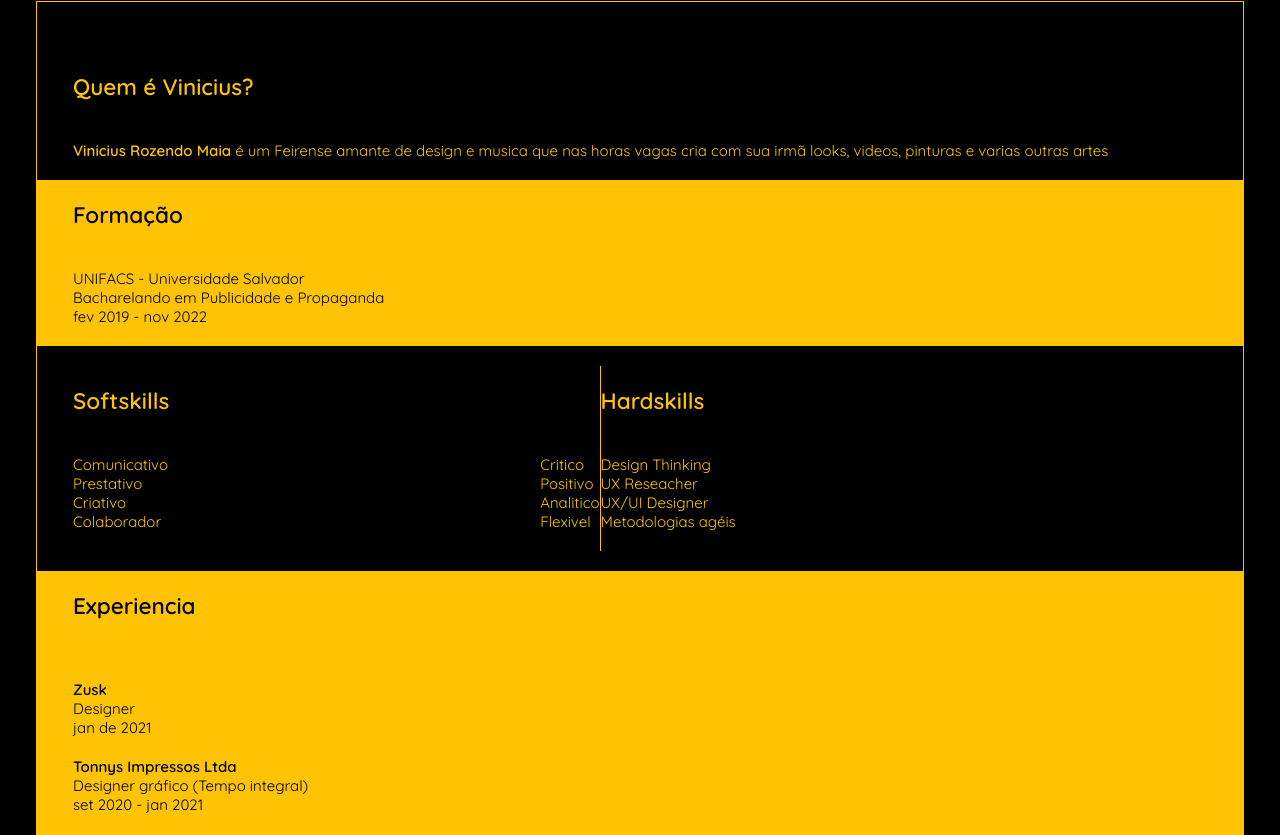
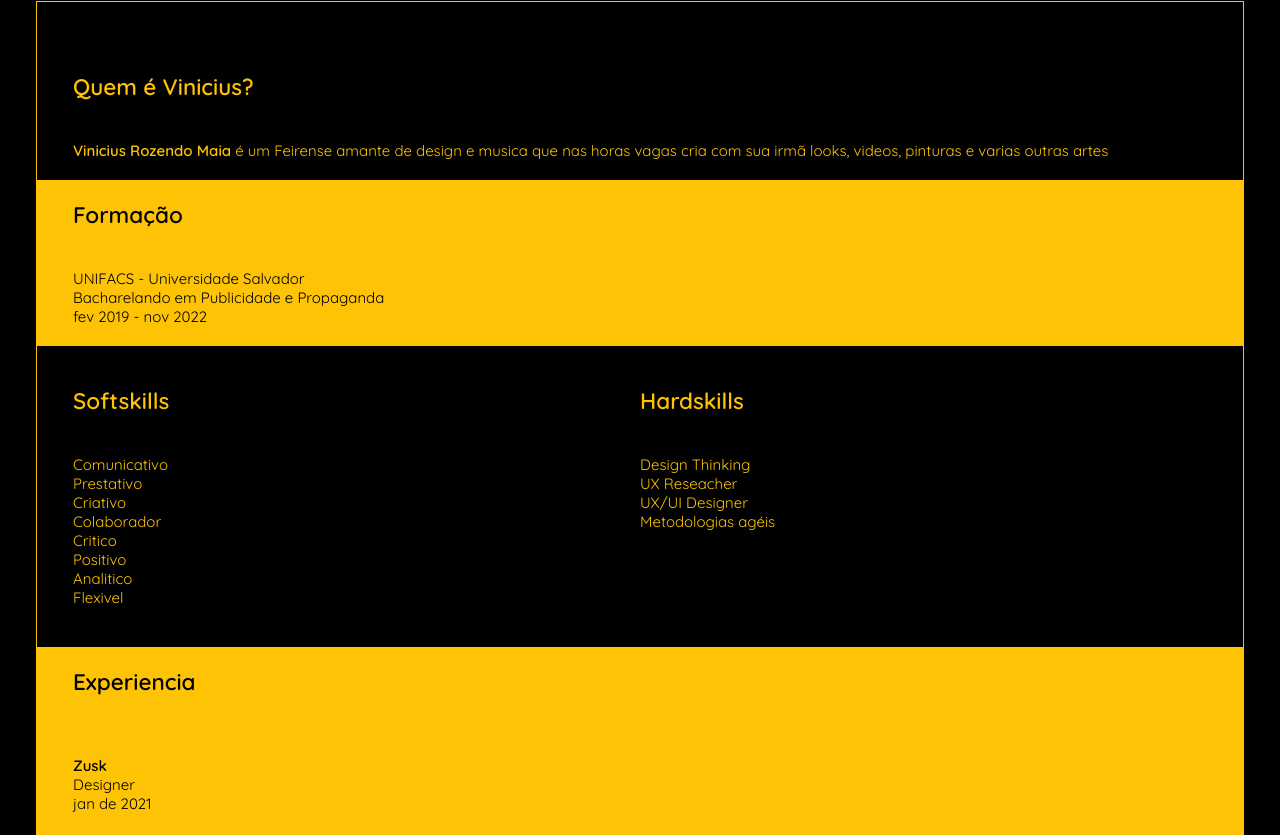
Before and after one commit to filipebsmaia/vrozendo.com, a Next.js app: page / in a window 1280 px wide. Shown: the part 799-1634 px from the top of the page. Built offline with nearby package versions, Linux system fonts and the light colour scheme.

Commit message:
fix: about padding

```diff
--- a/src/pages/index.tsx
+++ b/src/pages/index.tsx
@@ -72,17 +72,15 @@ const Home: NextPage<{a: string}> = () => {
             </p>
           </AboutContent>
 
-          <AboutContent row>
+          <AboutContent divide>
             <div>
               <h2>Softskills</h2>
-              <div className="row">
+              <div>
                 <ul>
                   <li>Comunicativo</li>
                   <li>Prestativo</li>
                   <li>Criativo</li>
                   <li>Colaborador</li>
-                </ul>
-                <ul>
                   <li>Critico</li>
                   <li>Positivo</li>
                   <li>Analitico</li>
--- a/src/pages/styles.ts
+++ b/src/pages/styles.ts
@@ -27,16 +27,14 @@ export const AboutSection = styled(BaseSection)`
 `;
 
 interface IAboutContentProps {
-  row?: boolean;
+  divide?: boolean;
 }
 
 export const AboutContent = styled.div<IAboutContentProps>`
   display: flex;
-  flex-direction: ${(props) => (props.row ? 'row' : 'column')};
+  flex-direction: ${(props) => (props.divide ? 'row' : 'column')};
 
-  @media(max-width: 1280px) {
-    padding: 20px 36px;
-  }
+  padding: 20px 36px;
 
   @media(max-width: 500px) {
     padding: 16px 24px;
@@ -68,10 +66,10 @@ export const AboutContent = styled.div<IAboutContentProps>`
     color: ${(props) => props.theme.colors.backgroundPrimary};
   }
 
-  div.row {
+  div.divide {
     min-width: 100px;
     display: flex;
-    flex-direction: ${(props) => (props.row ? 'row' : 'column')};
+    flex-direction: ${(props) => (props.divide ? 'row' : 'column')};
     justify-content: space-between;
     flex-wrap: wrap;
 
@@ -88,21 +86,10 @@ export const AboutContent = styled.div<IAboutContentProps>`
   > div {
     flex: 1;
 
-    @media(max-width: 1280px) {
-      padding: 20px 0;
-    }
+    padding: 20px 0;
 
     @media(max-width: 500px) {
       padding: 16px 0;
-    }
-
-    & + div {
-      padding-right: 80px;
-      border-left: 1px solid ${(props) => props.theme.colors.textPrimary};
-
-      @media(max-width: 640px) {
-        border-left: 0;
-      }
     }
   }
 `;
```
